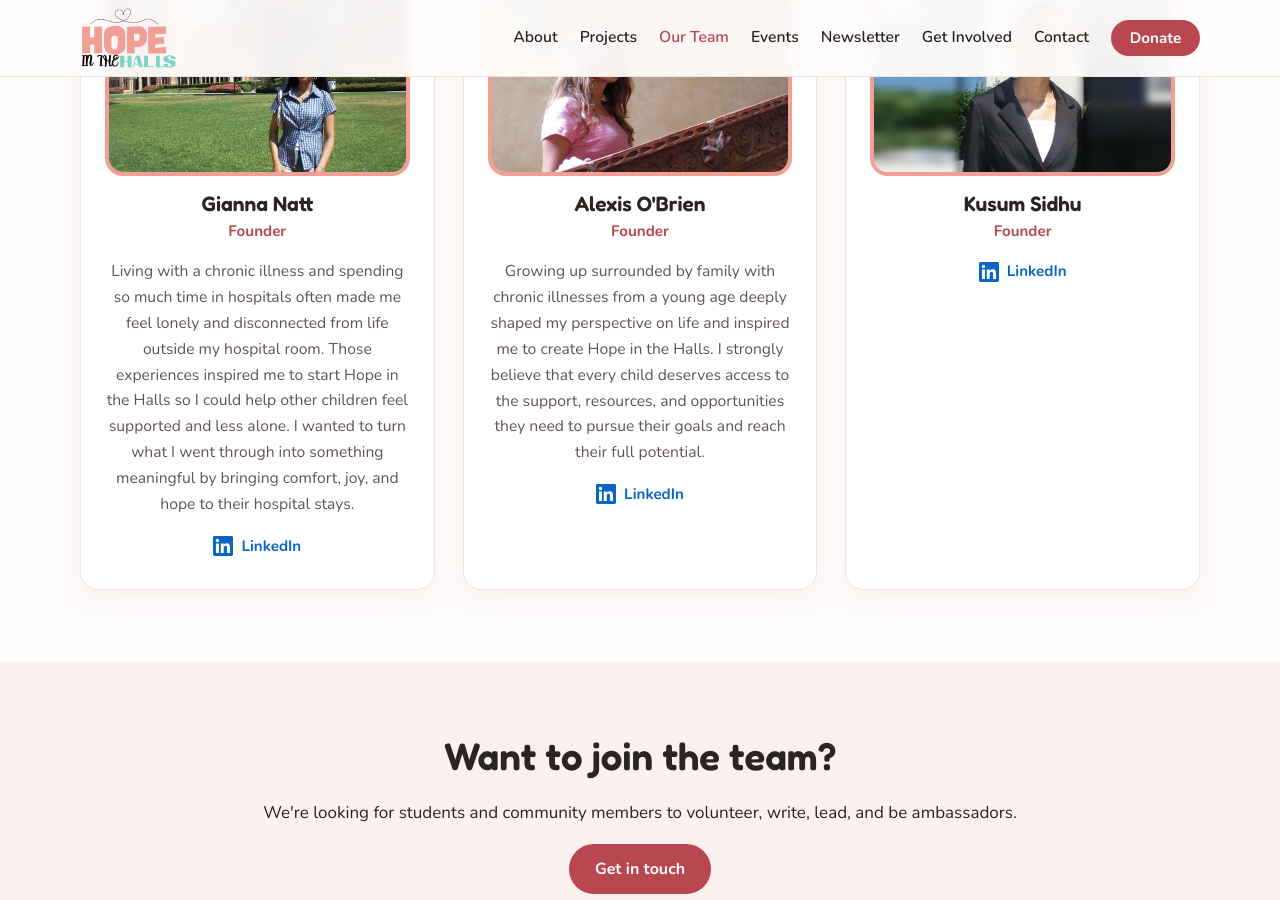
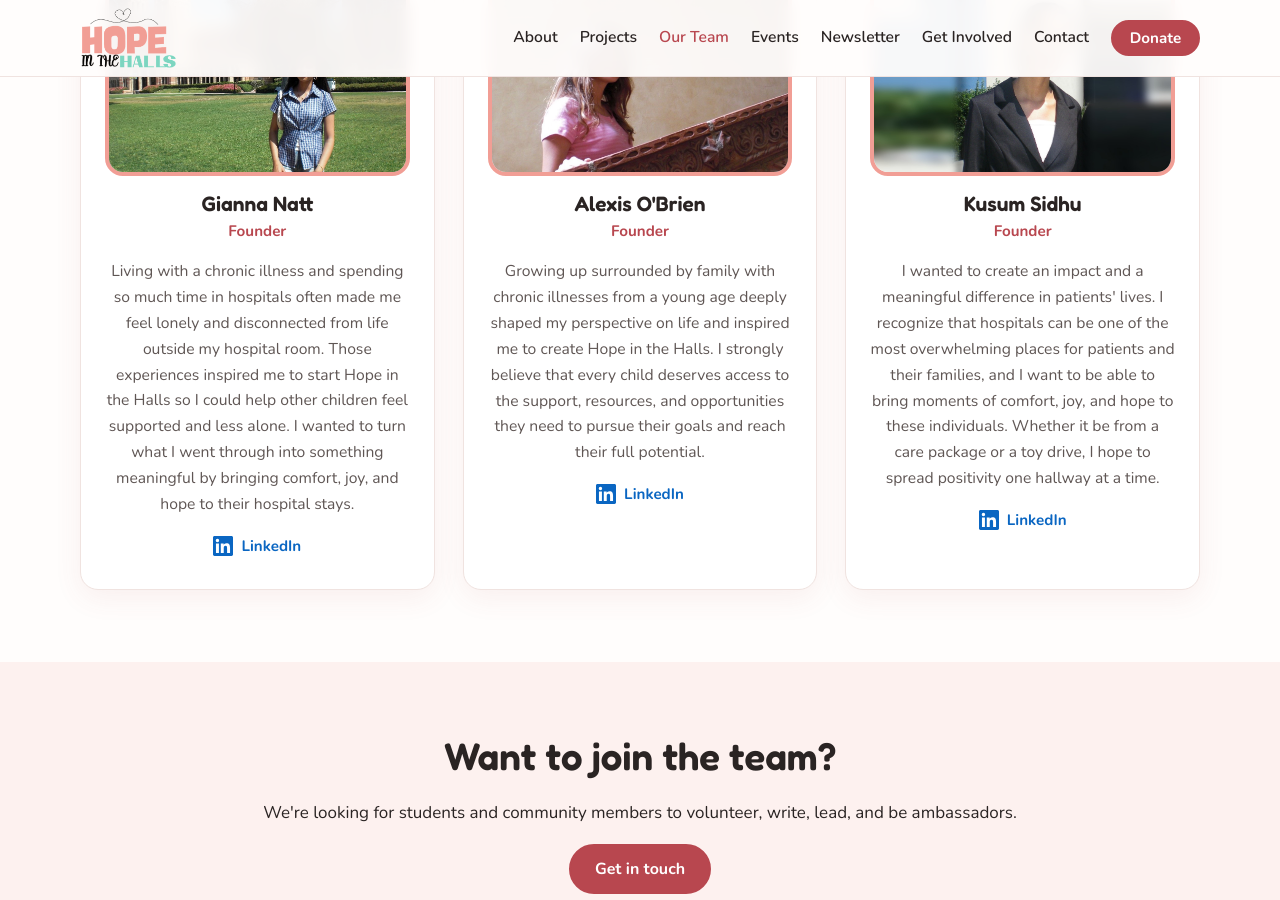
Before and after one commit to gurneet23natt-hub/hope-in-the-halls, a Jekyll site: the page built from team.html, in a window 1280 px wide and 900 px high, scrolled down 700 px. Built offline with Jekyll 4.4.1, drawn with Linux system fonts in a browser that asks for light colours.

Commit message:
Add Kusum Sidhu's founder bio
Co-Authored-By: Claude Opus 5.5 <noreply@anthropic.com>
Claude-Session: https://claude.ai/code/session_01KiCZLFXGPpqTcw3zJV9ECY

```diff
--- a/_data/team.yml
+++ b/_data/team.yml
@@ -42,6 +42,13 @@ founders:
     role: Founder
     photo: /assets/team/kusum-sidhu.jpg
     linkedin: https://www.linkedin.com/in/kusum-sidhu-092768442/
+    bio: >-
+      I wanted to create an impact and a meaningful difference in patients'
+      lives. I recognize that hospitals can be one of the most overwhelming
+      places for patients and their families, and I want to be able to bring
+      moments of comfort, joy, and hope to these individuals. Whether it be
+      from a care package or a toy drive, I hope to spread positivity one
+      hallway at a time.
 
 core_team:
   - name: Allison Montoya-Sanchez
```
